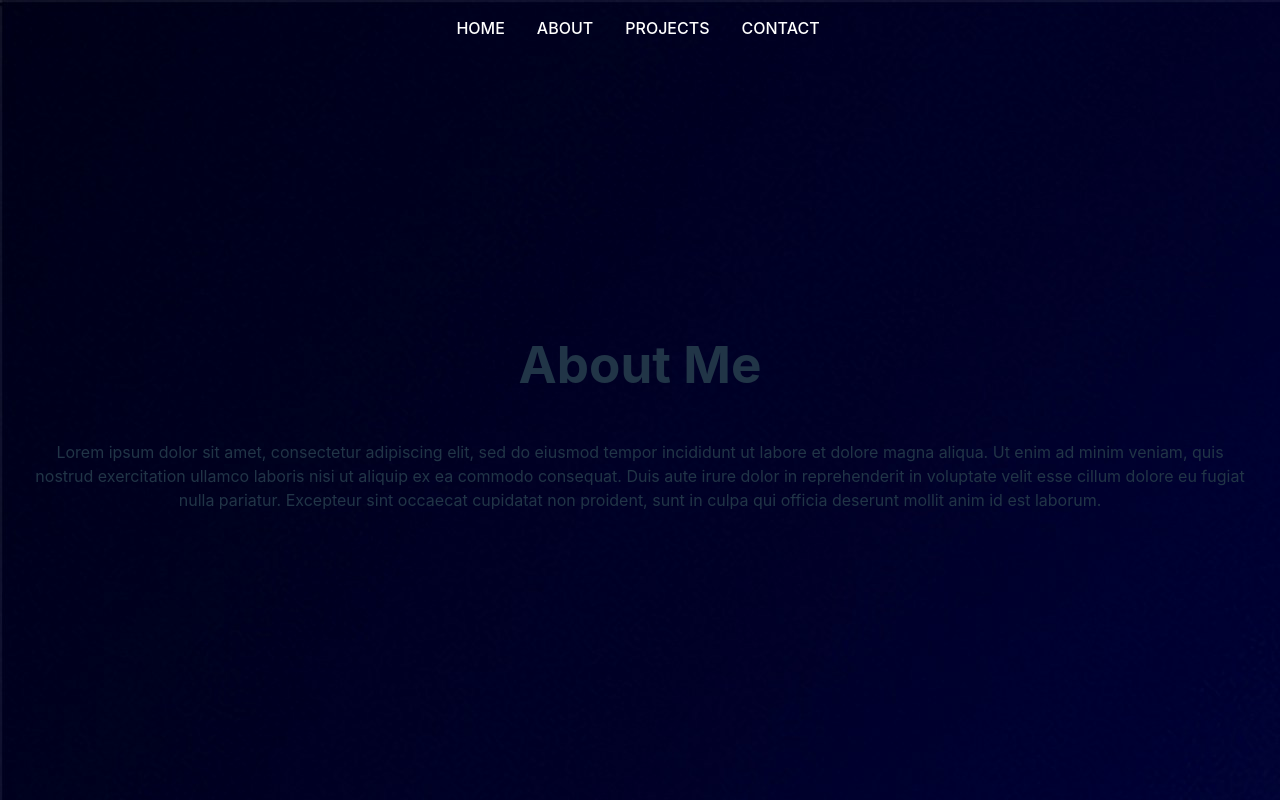
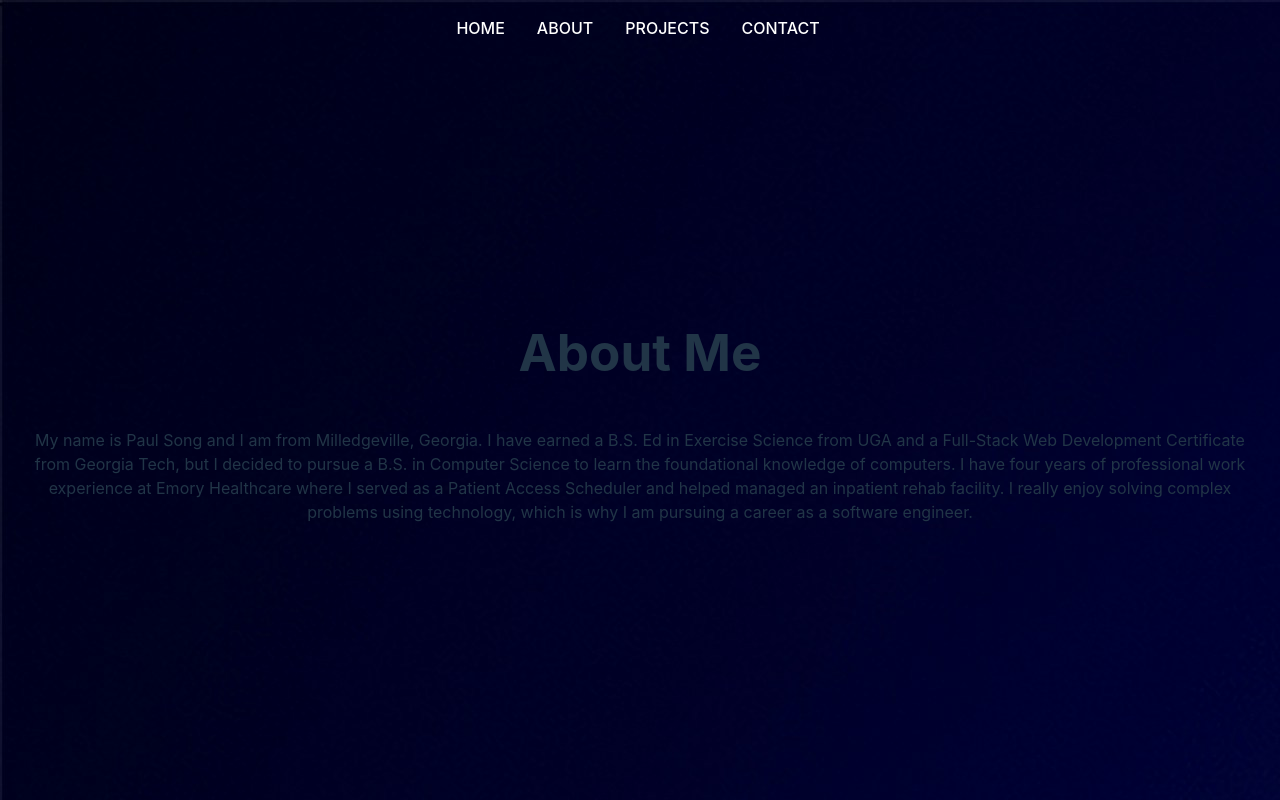
Before and after one commit to psong1/portfolio, a React (Vite) app: page /about in a window 1280 px wide. Built offline with nearby package versions, Linux system fonts and the light colour scheme.

Commit message:
changed about me

```diff
--- a/src/components/About/About.jsx
+++ b/src/components/About/About.jsx
@@ -5,13 +5,14 @@ function AboutMe() {
     <>
       <h1 className="m-8 py-4 font-bold">About Me</h1>
       <p>
-        Lorem ipsum dolor sit amet, consectetur adipiscing elit, sed do eiusmod
-        tempor incididunt ut labore et dolore magna aliqua. Ut enim ad minim
-        veniam, quis nostrud exercitation ullamco laboris nisi ut aliquip ex ea
-        commodo consequat. Duis aute irure dolor in reprehenderit in voluptate
-        velit esse cillum dolore eu fugiat nulla pariatur. Excepteur sint
-        occaecat cupidatat non proident, sunt in culpa qui officia deserunt
-        mollit anim id est laborum.
+        My name is Paul Song and I am from Milledgeville, Georgia. I have earned
+        a B.S. Ed in Exercise Science from UGA and a Full-Stack Web Development
+        Certificate from Georgia Tech, but I decided to pursue a B.S. in
+        Computer Science to learn the foundational knowledge of computers. I
+        have four years of professional work experience at Emory Healthcare
+        where I served as a Patient Access Scheduler and helped managed an
+        inpatient rehab facility. I really enjoy solving complex problems using
+        technology, which is why I am pursuing a career as a software engineer.
       </p>
     </>
   );
--- a/src/index.css
+++ b/src/index.css
@@ -21,7 +21,7 @@ a {
   text-decoration: inherit;
 }
 a:hover {
-  /* color: #535bf2; */
+  color: #535bf2;
 }
 
 body {
```
